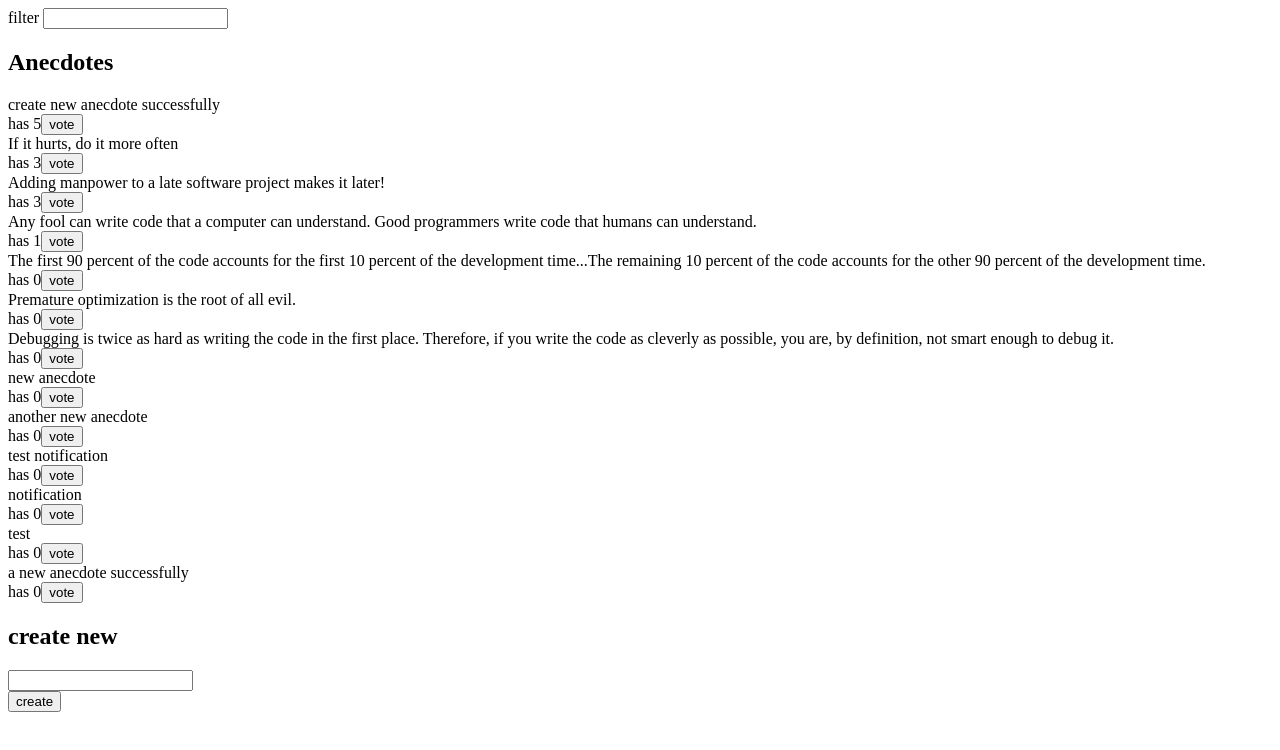
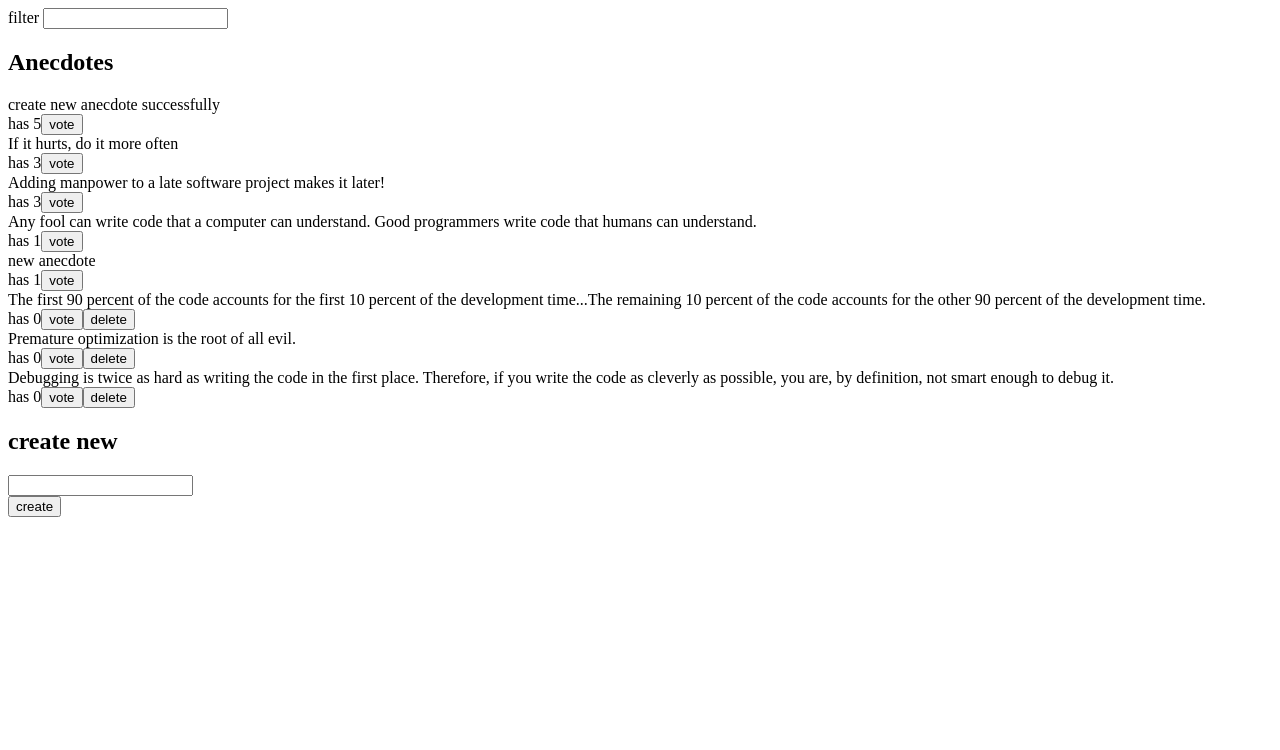
Before and after one commit to lidettt/fullstackopen-part6, a React (Vite) app in the folder zustand-anecdotes/: page / in a window 1280 px wide. Shown: the top 750 px of the page. Built offline with nearby package versions, Linux system fonts and the light colour scheme; data requests are answered from the project's data file.

Commit message:
6.11 anecdotes, step10

```diff
--- a/zustand-anecdotes/db.json
+++ b/zustand-anecdotes/db.json
@@ -32,38 +32,13 @@
     },
     {
       "content": "new anecdote",
-      "votes": 0,
+      "votes": 1,
       "id": "V4J8YrdNIQc"
     },
     {
       "content": "create new anecdote successfully",
       "votes": 5,
       "id": "pZn_BLYgxU8"
-    },
-    {
-      "content": "another new anecdote",
-      "votes": 0,
-      "id": "-mv-_rryO0c"
-    },
-    {
-      "content": "test notification",
-      "votes": 0,
-      "id": "xAg5FqsWRNs"
-    },
-    {
-      "content": "notification",
-      "votes": 0,
-      "id": "ndwVWQ_wblQ"
-    },
-    {
-      "content": "test",
-      "votes": 0,
-      "id": "KsL6t9Ejzxk"
-    },
-    {
-      "content": "a new anecdote successfully",
-      "votes": 0,
-      "id": "qtLc_jFW5as"
     }
   ],
   "$schema": "./node_modules/json-server/schema.json"
--- a/zustand-anecdotes/src/components/AnecdoteList.jsx
+++ b/zustand-anecdotes/src/components/AnecdoteList.jsx
@@ -3,7 +3,7 @@ import { useAnecdoteActions, useAnecdotes, useFilter } from "../store";
 
 const AnecdoteList = () => {
   const anecdotes = useAnecdotes();
-  const { vote } = useAnecdoteActions();
+  const { vote, remove } = useAnecdoteActions();
   const filter = useFilter();
   const { setNotification, clearNotification } = useNotificationActions();
 
@@ -30,6 +30,17 @@ const AnecdoteList = () => {
             >
               vote
             </button>
+            {anecdote.votes === 0 && (
+              <button
+                onClick={() => {
+                  remove(anecdote.id);
+                  setNotification(`You deleted '${anecdote.content}'`);
+                  setTimeout(() => clearNotification(), 5000);
+                }}
+              >
+                delete
+              </button>
+            )}
           </div>
         </div>
       ))}
--- a/zustand-anecdotes/src/services/anecdotes.js
+++ b/zustand-anecdotes/src/services/anecdotes.js
@@ -37,5 +37,14 @@ const update = async (id, anecdote) => {
   }
   return await response.json();
 };
+const remove = async (id) => {
+  const options = {
+    method: "DELETE",
+  };
+  const response = await fetch(`${baseUrl}/${id}`, options);
+  if (!response.ok) {
+    throw new Error("Failed to delete anecdote");
+  }
+};
 
-export default { getAll, createNew, update };
+export default { getAll, createNew, update, remove };
--- a/zustand-anecdotes/src/store.js
+++ b/zustand-anecdotes/src/store.js
@@ -1,6 +1,5 @@
 import { create } from "zustand";
 import anecdoteService from "./services/anecdotes";
-import anecdotes from "./services/anecdotes";
 
 const useAnecdoteStore = create((set, get) => ({
   anecdotes: [],
@@ -27,6 +26,14 @@ const useAnecdoteStore = create((set, get) => ({
         ),
       }));
     },
+    remove: async (id) => {
+      const anecdote = get().anecdotes.find((anecdote) => anecdote.id === id);
+      await anecdoteService.remove(id);
+      set((state) => ({
+        anecdotes: state.anecdotes.filter((anecdote) => anecdote.id !== id),
+      }));
+      return anecdote;
+    },
     setFilter: (value) => set(() => ({ filter: value })),
   },
 }));
```
